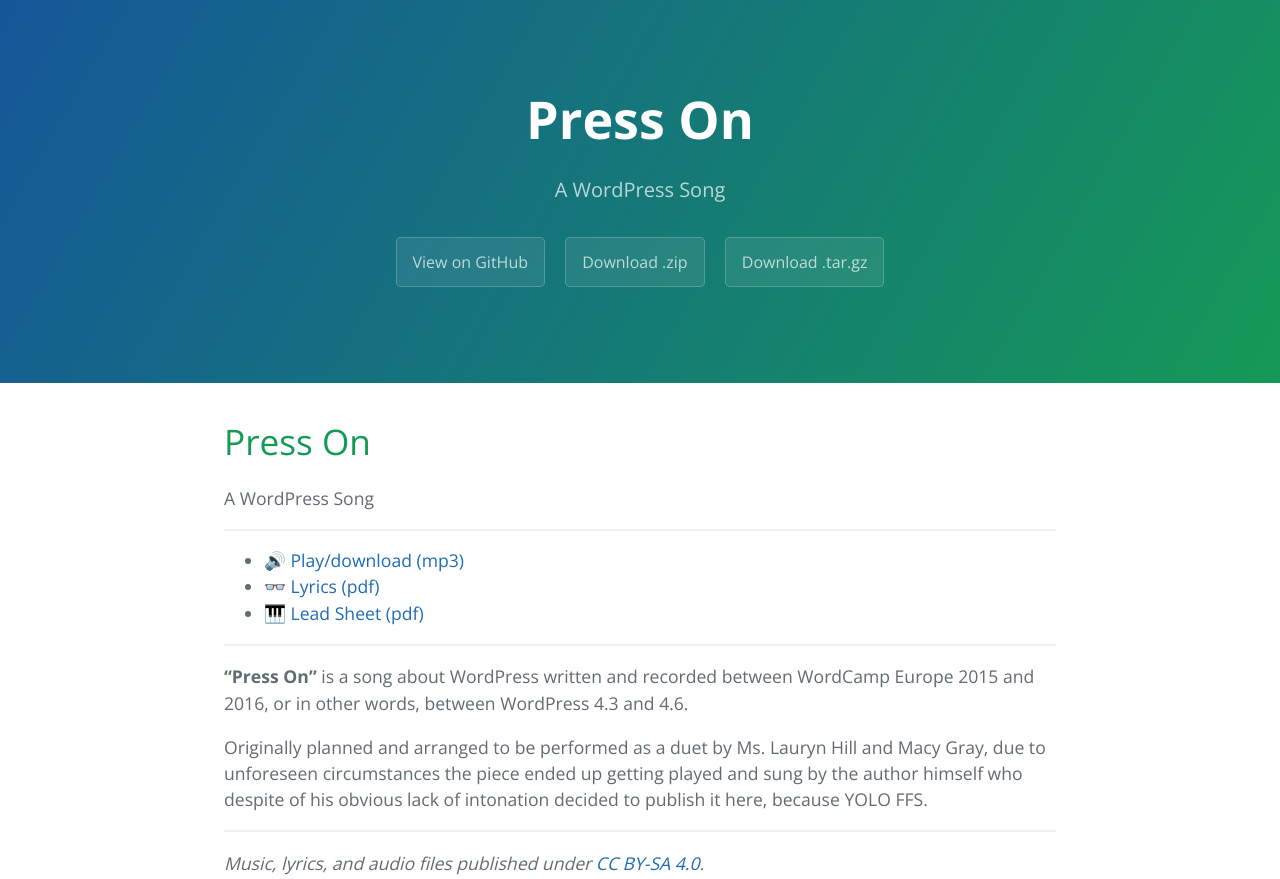
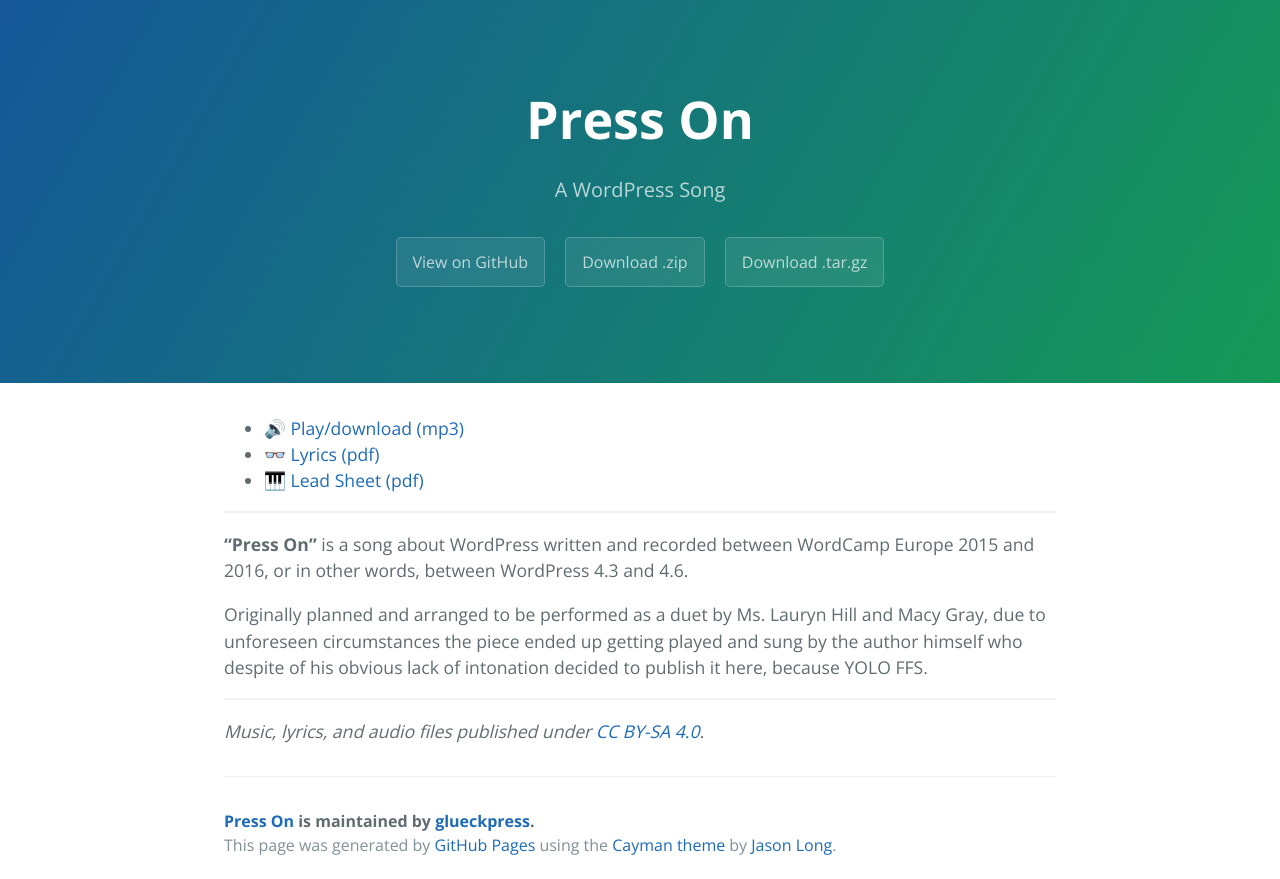
Before and after one commit to glueckpress/Press-On, a plain HTML site: page index.html in a window 1280 px wide. Shown: the top 879 px of the page. Drawn offline with nearby package versions, Linux system fonts and the light colour scheme.

```diff
--- a/index.html
+++ b/index.html
@@ -19,14 +19,7 @@
     </section>
 
     <section class="main-content">
-      <h1>
-<a id="press-on" class="anchor" href="#press-on" aria-hidden="true"><span aria-hidden="true" class="octicon octicon-link"></span></a>Press On</h1>
-
-<p>A WordPress Song</p>
-
-<hr>
-
-<ul>
+      <ul>
 <li>
 <g-emoji alias="loud_sound" fallback-src="https://assets-cdn.github.com/images/icons/emoji/unicode/1f50a.png">🔊</g-emoji> <a href="https://drive.google.com/file/d/0B2xd_XNpH9eSS2F5eENZWjNoeU0/view?usp=sharing">Play/download (mp3)</a>
 </li>
--- a/params.json
+++ b/params.json
@@ -1,6 +1,6 @@
 {
   "name": "Press On",
   "tagline": "A WordPress Song",
-  "body": "# Press On\r\nA WordPress Song\r\n\r\n---\r\n\r\n* 🔊 [Play/download (mp3)](https://drive.google.com/file/d/0B2xd_XNpH9eSS2F5eENZWjNoeU0/view?usp=sharing)\r\n* 👓 [Lyrics (pdf)](https://drive.google.com/file/d/0B2xd_XNpH9eSbWd6b200OXJtN0U/view?usp=sharing)\r\n* 🎹 [Lead Sheet (pdf)](https://drive.google.com/file/d/0B2xd_XNpH9eSVHNqTUN4MlRCRkE/view?usp=sharing)\r\n\r\n---\r\n\r\n__“Press On”__ is a song about WordPress written and recorded between WordCamp Europe 2015 and 2016, or in other words, between WordPress 4.3 and 4.6.\r\n\r\nOriginally planned and arranged to be performed as a duet by Ms. Lauryn Hill and Macy Gray, due to unforeseen circumstances the piece ended up getting played and sung by the author himself who despite of his obvious lack of intonation decided to publish it here, because YOLO FFS.\r\n\r\n---\r\n\r\n_Music, lyrics, and audio files published under [CC BY-SA 4.0](https://github.com/glueckpress/Press-On/blob/master/LICENSE.md)._\r\n",
+  "body": "* 🔊 [Play/download (mp3)](https://drive.google.com/file/d/0B2xd_XNpH9eSS2F5eENZWjNoeU0/view?usp=sharing)\r\n* 👓 [Lyrics (pdf)](https://drive.google.com/file/d/0B2xd_XNpH9eSbWd6b200OXJtN0U/view?usp=sharing)\r\n* 🎹 [Lead Sheet (pdf)](https://drive.google.com/file/d/0B2xd_XNpH9eSVHNqTUN4MlRCRkE/view?usp=sharing)\r\n\r\n---\r\n\r\n__“Press On”__ is a song about WordPress written and recorded between WordCamp Europe 2015 and 2016, or in other words, between WordPress 4.3 and 4.6.\r\n\r\nOriginally planned and arranged to be performed as a duet by Ms. Lauryn Hill and Macy Gray, due to unforeseen circumstances the piece ended up getting played and sung by the author himself who despite of his obvious lack of intonation decided to publish it here, because YOLO FFS.\r\n\r\n---\r\n\r\n_Music, lyrics, and audio files published under [CC BY-SA 4.0](https://github.com/glueckpress/Press-On/blob/master/LICENSE.md)._\r\n",
   "note": "Don't delete this file! It's used internally to help with page regeneration."
 }
```
